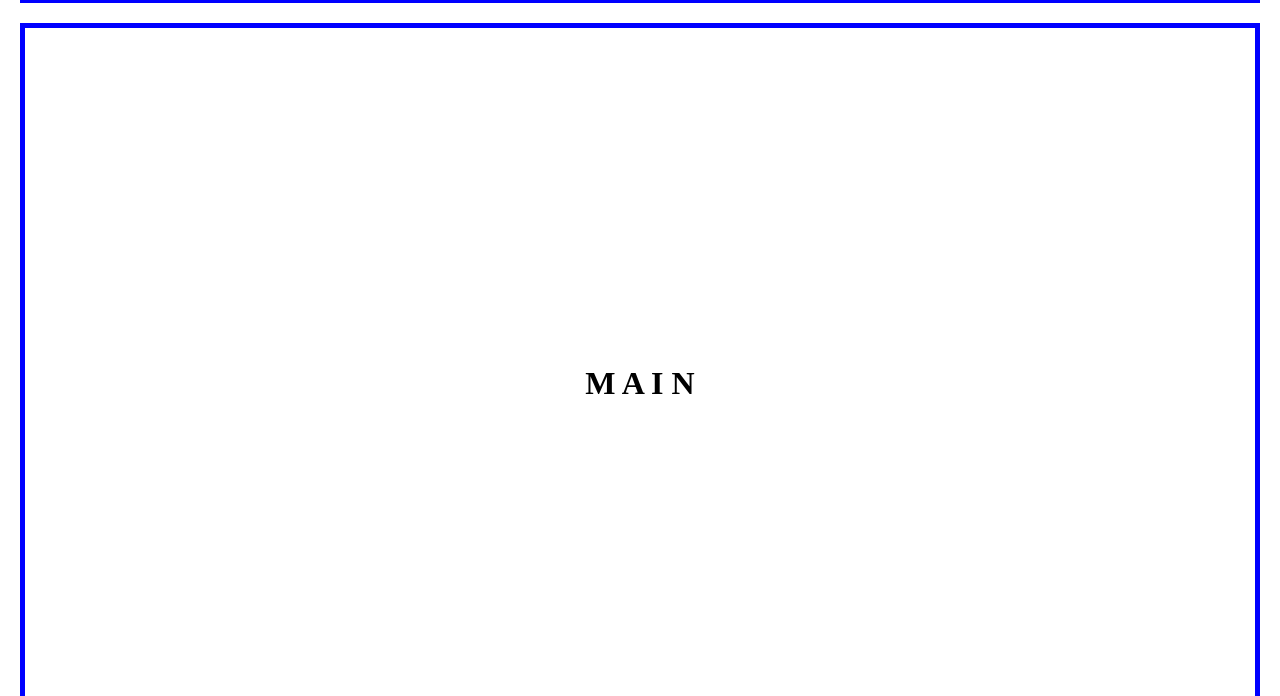
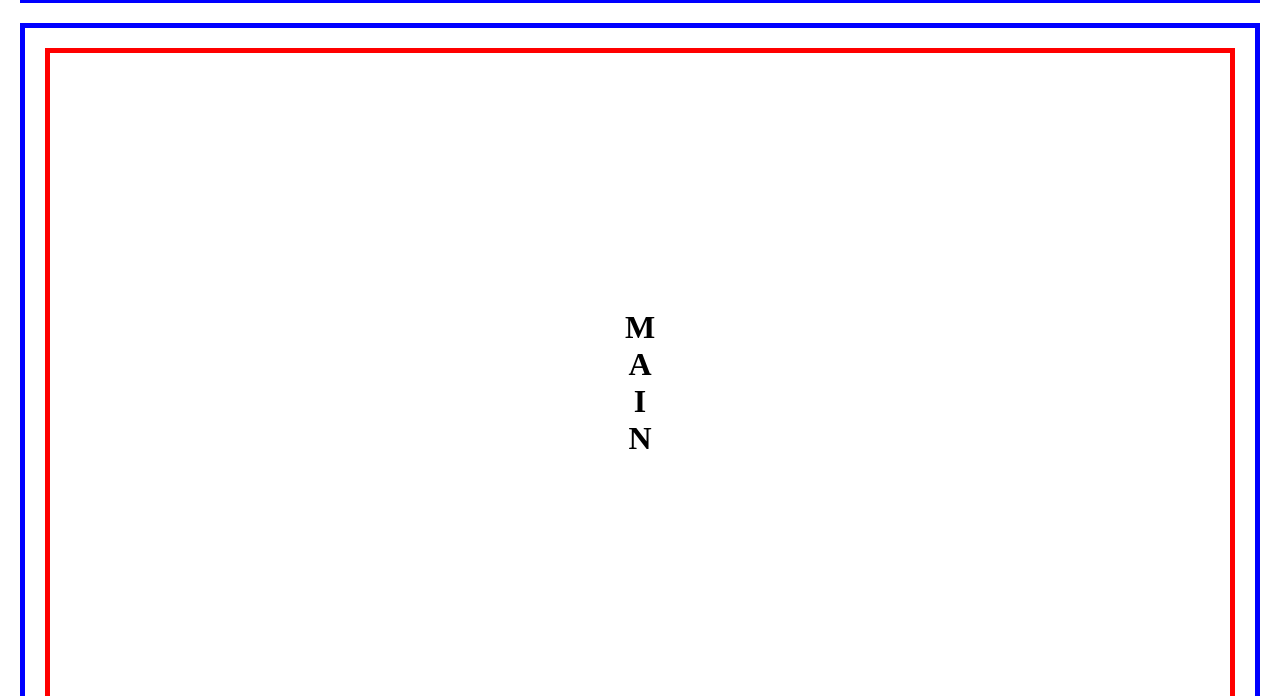
Before and after one commit to ch2isk4kos/gsap-3-test-drive, a website: page index.html in a window 1280 px wide. Shown: the part 104-800 px from the top of the page. Drawn offline with nearby package versions, Linux system fonts and the light colour scheme.

Commit message:
add styling to main class

```diff
--- a/style.css
+++ b/style.css
@@ -27,3 +27,13 @@ header {
   align-items: center;
   border: 5px solid blue;
 }
+
+.main {
+  display: flex;
+  flex-direction: column;
+  height: 100%;
+  width: 100%;
+  justify-content: center;
+  align-items: center;
+  border: 5px solid red;
+}
```
